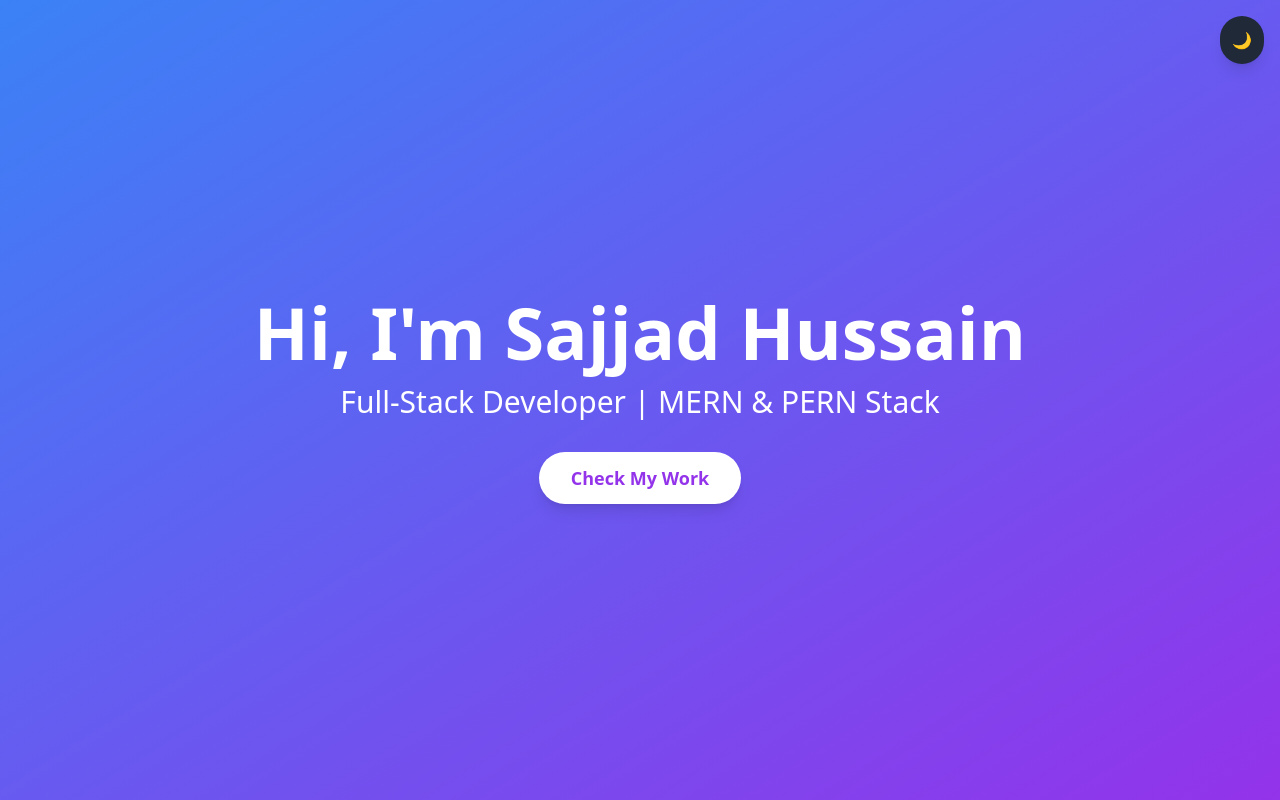
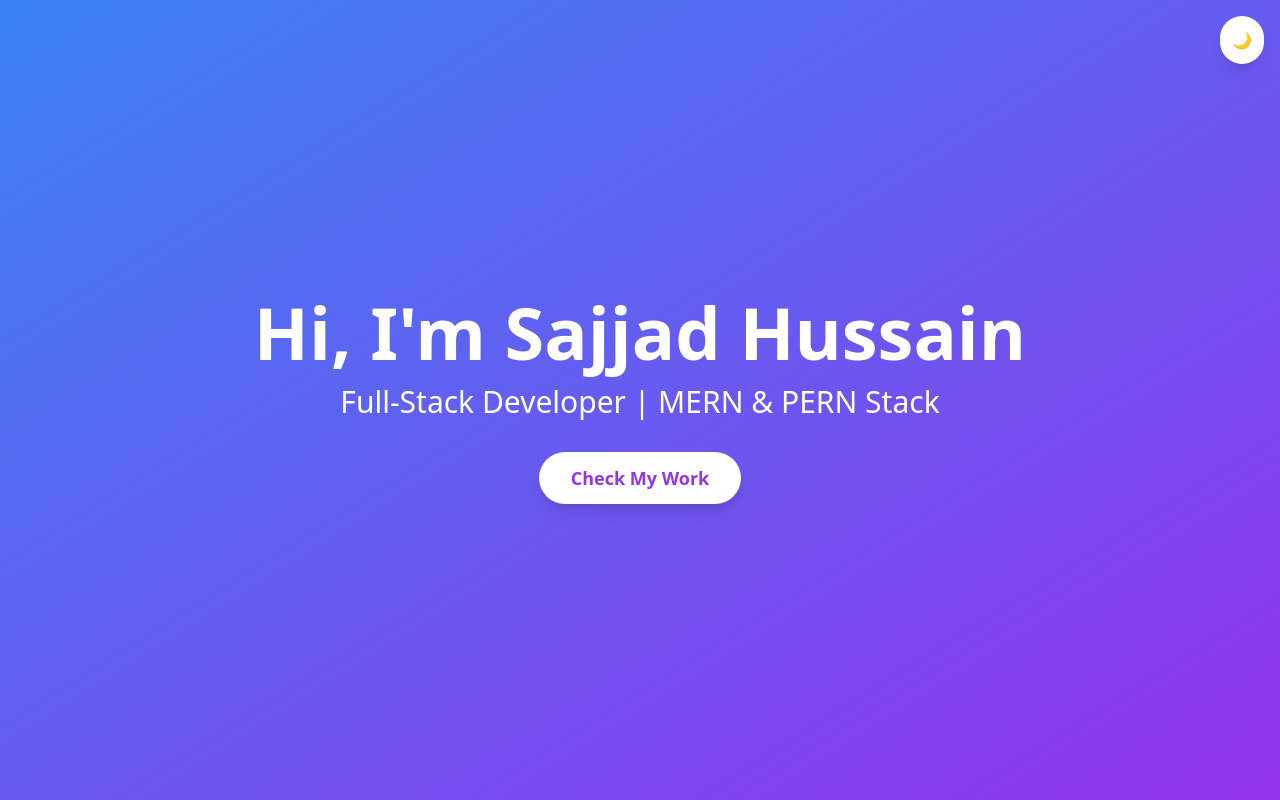
Before and after one commit to sajad-husain/portfolio-website, a React (Vite) app: page / in a window 1280 px wide. Shown: the top 800 px of the page. Built offline with nearby package versions, Linux system fonts and the light colour scheme.

Commit message:
feat: default to dark canvas

```diff
--- a/index.html
+++ b/index.html
@@ -1,5 +1,5 @@
 <!doctype html>
-<html lang="en">
+<html lang="en" class="dark">
   <head>
     <meta charset="UTF-8" />
     <link rel="icon" type="image/svg+xml" href="/favicon.svg" />
--- a/src/index.css
+++ b/src/index.css
@@ -5,6 +5,10 @@
 @layer base {
   html {
     scroll-behavior: smooth;
+  }
+
+  body {
+    @apply bg-[#0a0a0f] text-gray-100 antialiased;
   }
 
   *:focus-visible {
```
